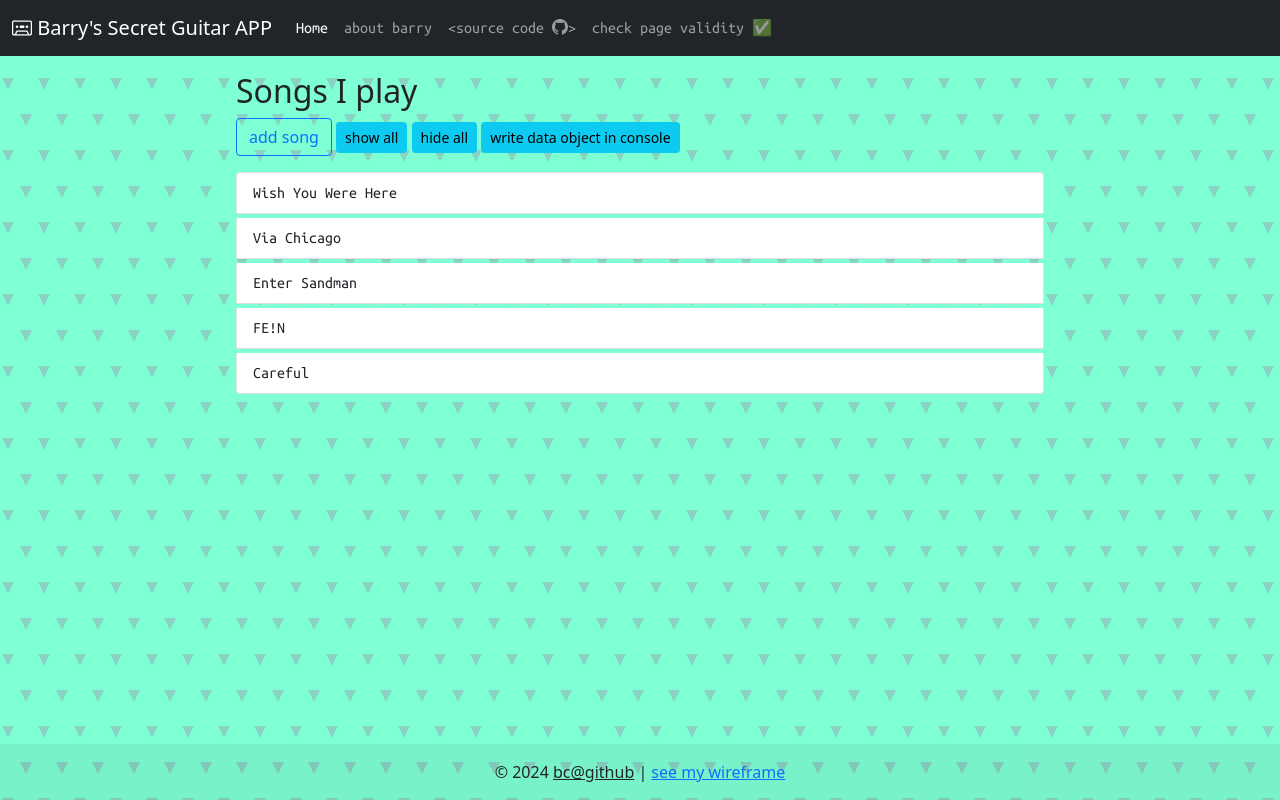
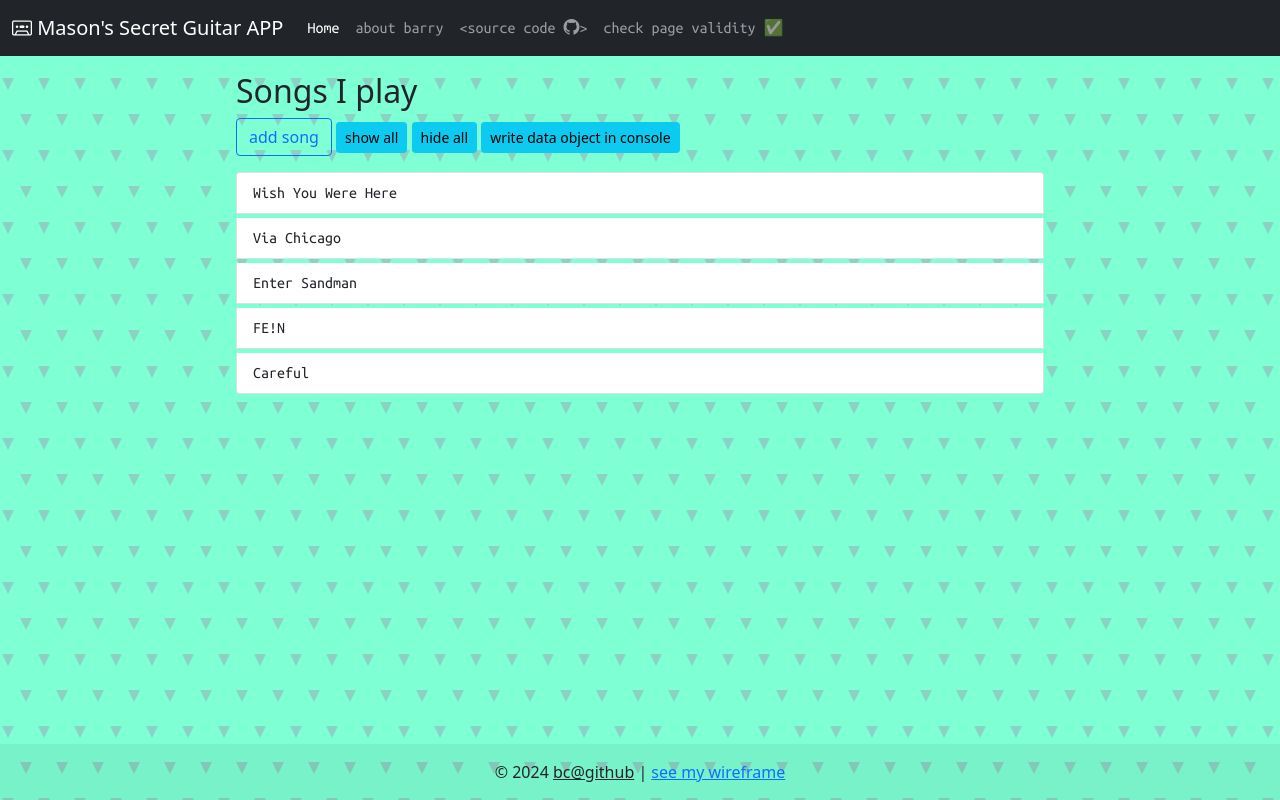
Before and after one commit to MLSMason6/secret-fishstick-guitar-app, a plain HTML site: page index.html in a window 1280 px wide. Drawn offline with nearby package versions, Linux system fonts and the light colour scheme.

Commit message:
Update index.html

```diff
--- a/index.html
+++ b/index.html
@@ -1,7 +1,7 @@
 <!--
-  author: barry
+  author: mason
   version: 1.2 (dev box)
-  github: barry-cumbie (barrycumbie)
+  github: mason-schrader (MLSMason6)
 -->
 <!DOCTYPE html>
 <html lang="en" >
@@ -22,7 +22,7 @@
   <div class="container-fluid">
     <a class="navbar-brand" href="#">
       <i class="bi bi-cassette"></i>
-      Barry's Secret Guitar APP</a>
+      Mason's Secret Guitar APP</a>
     <button class="navbar-toggler" type="button" data-bs-toggle="collapse" data-bs-target="#navbarNav" aria-controls="navbarNav" aria-expanded="false" aria-label="Toggle navigation">
       <span class="navbar-toggler-icon"></span>
     </button>
```
